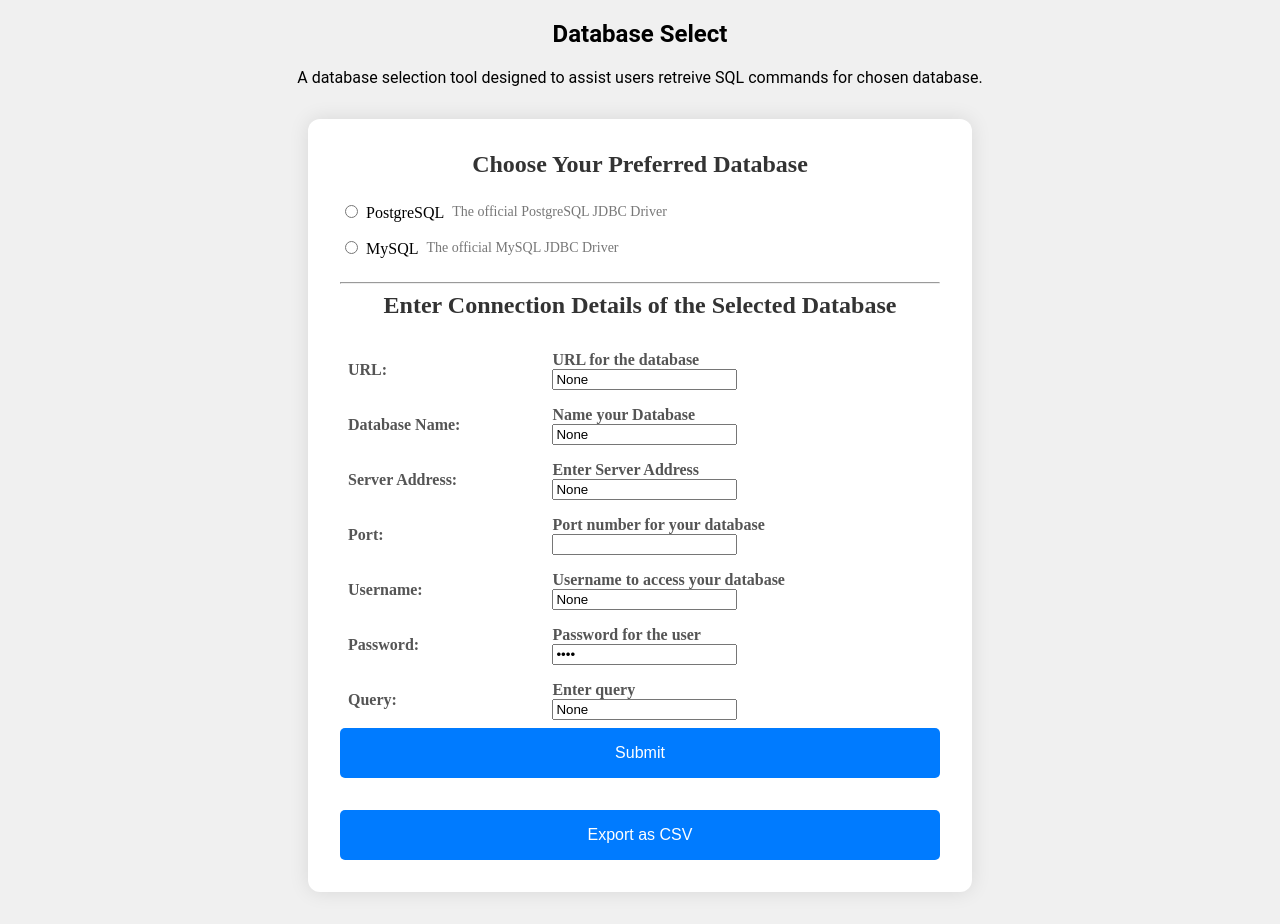
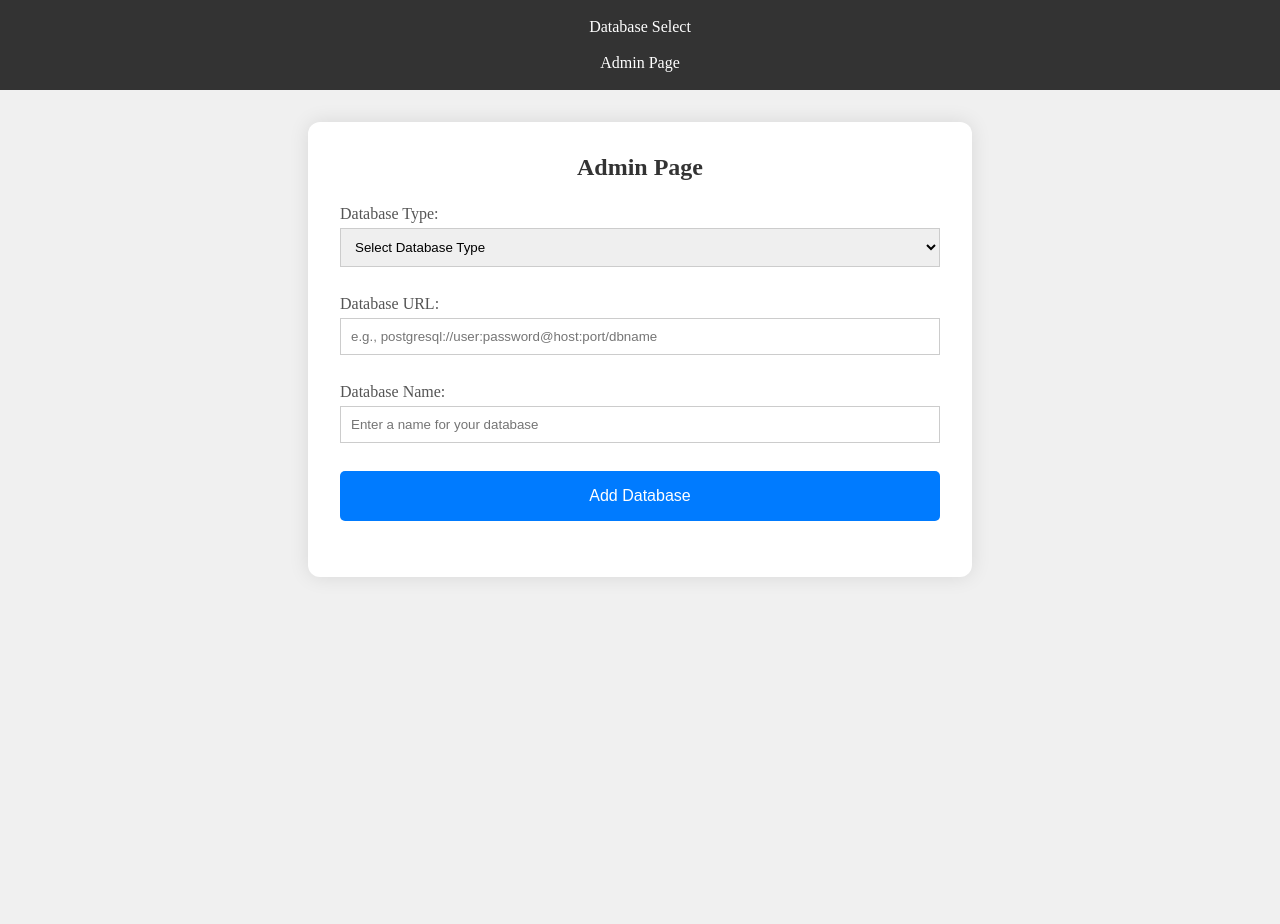
Before and after one commit to IshaanShettigar/Text2SQL-Query-Bot, a React (Create React App) app in the folder frontend/: page /admin in a window 1280 px wide. After the commit the page ends 800 px from the top, so only its background shows below. Built offline with nearby package versions, Linux system fonts and the light colour scheme.

Commit message:
Updated Database select page

```diff
--- a/frontend/src/App.js
+++ b/frontend/src/App.js
@@ -1,11 +1,48 @@
+import React from 'react';
+import { BrowserRouter as Router, Route, Routes, Link } from 'react-router-dom';
 import FormValue from './databaseSelect';
+import AdminPage from './adminpage'; // Adjust the import path if needed
+// import any other components you have
+
 function App() {
   return (
-    <div className="App">
-      <h2 style={{color:"black",textAlign:"center",fontFamily:"Roboto"}}>Database Select</h2>
-      <p style={{color:"black",textAlign:"center",fontFamily:"Roboto"}}>A database selection tool designed to assist users retreive SQL commands for chosen  database.</p>
+    <Router>
+      <div className="App">
+        <nav>
+          <ul>
+            <li><Link to="/">Database Select</Link></li>
+            <li><Link to="/admin">Admin Page</Link></li>
+            {/* Add more Links as needed */}
+          </ul>
+        </nav>
+
+        <Routes>
+          <Route path="/admin" element={<AdminPage />} />
+          <Route path="/" element={<Home />} />
+          {/* Add more Routes as needed */}
+        </Routes>
+      </div>
+    </Router>
+  );
+}
+
+function Home() {
+  return (
+    <div>
+      <h2 style={{ color: "black", textAlign: "center", fontFamily: "Roboto" }}>
+        Database Select
+      </h2>
+      <p
+        style={{
+          color: "black",
+          textAlign: "center",
+          fontFamily: "Roboto",
+        }}
+      >
+        A database selection tool designed to assist users retrieve SQL commands for chosen database.
+      </p>
       <div className="forms">
-        <FormValue/>
+        <FormValue />
       </div>
     </div>
   );
--- /dev/null
+++ b/frontend/src/databaseSelect.css
@@ -0,0 +1,126 @@
+body {
+    font-family: 'Arial, sans-serif';
+    background-color: #f0f0f0;
+  }
+
+  .form-container {
+    max-width: 600px;
+    margin: 2rem auto;
+    padding: 2rem;
+    box-shadow: 0 0 20px rgba(0, 0, 0, 0.1);
+    border-radius: 12px;
+    background-color: #ffffff;
+  }
+
+  .title {
+    margin-bottom: 1.5rem;
+    text-align: center;
+  }
+
+  .title h4 {
+    color: #333;
+    font-size: 24px;
+    margin: 0;
+  }
+
+  .radio-group {
+    display: flex;
+    flex-direction: column;
+    gap: 1rem;
+    margin-bottom: 1.5rem;
+  }
+
+  .radio {
+    display: flex;
+    align-items: center;
+    gap: 0.5rem;
+  }
+
+  .radio label {
+    margin: 0;
+  }
+
+  .radio p {
+    margin: 0;
+    color: #777;
+    font-size: 14px;
+  }
+
+  .radio input {
+    margin-right: 0.5rem;
+  }
+
+  .form-details {
+    margin-bottom: 1.5rem;
+  }
+
+  .form-details table {
+    width: 100%;
+    border-collapse: collapse;
+  }
+
+  .form-details table tr td {
+    padding: 0.5rem;
+  }
+
+  .form-details label {
+    color: #555;
+    font-weight: bold;
+  }
+
+  .error {
+    display: none;
+    color: #d9534f;
+    margin-bottom: 1rem;
+    text-align: center;
+  }
+
+  .error.show {
+    display: block;
+  }
+
+  .table-display {
+    margin-bottom: 2rem;
+  }
+
+  .table-display table {
+    width: 100%;
+    border-collapse: collapse;
+  }
+
+  .table-display table th, .table-display table td {
+    padding: 0.5rem;
+    border: 1px solid #ccc;
+  }
+
+  .btn {
+    display: block;
+    width: 100%;
+    background-color: #007bff;
+    color: #fff;
+    border: none;
+    padding: 1rem;
+    border-radius: 5px;
+    cursor: pointer;
+    font-size: 16px;
+    text-align: center;
+  }
+
+  .btn:hover {
+    background-color: #0056b3;
+  }
+
+  .input {
+    width: 100%;
+    padding: 10px;
+    margin: 5px 0 20px;
+    display: inline-block;
+    border: 1px solid #ccc;
+    box-sizing: border-box;
+}
+
+.label {
+  color: #555;
+  display: block;
+  margin-bottom: 0.5rem;
+}
--- a/frontend/src/databaseSelect.js
+++ b/frontend/src/databaseSelect.js
@@ -1,28 +1,43 @@
-import {React,Component} from "react";
-import './form.css';
+import React, { Component } from "react";
+import './databaseSelect.css';
 import Papa from 'papaparse';
 
-// Create a class-based component named FormValue
 class FormValue extends Component {
-  // Initialize the state in the constructor
   constructor() {
     super();
     this.state = {
       isError: false,
       apimessage: "",
       data: [],
+      databases: [],
+      selectedDatabase: null,
     };
 
-    // Bind the 'this' context to the handler function
-    this.onValueChange = this.onValueChange.bind(this);
     this.formSubmit = this.formSubmit.bind(this);
 }
-  // This method will be called when the user clicks on a radio button
-  onValueChange(event) {
+
+
+  componentDidMount() {
+    fetch('http://localhost:5000/getDB')
+      .then(response => response.json())
+      .then(data => {
+        console.log(data);
+        if (data.status === 'Success') {
+          this.setState({ databases: data.databases });
+        } else {
+          console.error('Error fetching databases:', data.message);
+        }
+      })
+      .catch(error => console.error('Error fetching databases:', error));
+  }
+
+  onDatabaseChange = (event) => {
+    const selectedDbName = event.target.value;
+    const selectedDb = this.state.databases.find(db => db.name === selectedDbName);
     this.setState({
-      selectedOption: event.target.value
+      selectedDatabase: selectedDb,
+
     });
-
   }
 
   exportDataAsCSV = () => {
@@ -43,63 +58,54 @@ class FormValue extends Component {
     }
   }
 
-
-  // This method will be called when the user clicks on the submit button
   formSubmit(event) {
-    // Prevent default form submission behavior
     event.preventDefault();
 
-    // Get the form data
+    if (!this.state.selectedDatabase) {
+      alert("Please select a database.");
+      return;
+    }
+
+
     const form = event.target;
     const formData = new FormData(form);
     const formJson = Object.fromEntries(formData.entries());
 
-    // Body for the API call
+    // Update data with selectedDatabase details
     const data = {
-      "database_url": formJson.database_url,
-      "query": formJson.query,
-      "database_type": formJson.database_type,
-      "server_address": formJson.server_address,
-      "database_name": formJson.database_name,
-      "username": formJson.username,
-      "password": formJson.password
+      ...formJson,
+      database_url: this.state.selectedDatabase.url,
+      database_name: this.state.selectedDatabase.name,
+      database_type: this.state.selectedDatabase.type,
     }
+    console.log('Sending Data:', data);
 
-    // API Call
-    fetch('http://localhost:5000/connect', {
+    fetch('http://localhost:5000/retrieve', {
       method: 'POST',
       headers: {
         'Content-Type': 'application/json'
       },
       body: JSON.stringify(data),
     })
-    // Get the response from the API call
       .then(response => response.json())
-    // Store the data returned by the API call
       .then(data => {
-      // Check if the API call was successful
-      if(data.status === "Success"){
-        this.setState({data: data.message})
+        if (data.status === "Success") {
+          this.setState({ data: data.message, isError: false, apimessage: data.message });
           alert("Database connected successfully");
-        console.log(data.message);
-        this.setState({isError: false});
-        this.setState({apimessage: data.message});
         }
-      else{
-        this.setState({isError: true});
-        this.setState({apimessage: data.message});
+        else {
+          this.setState({ isError: true, apimessage: data.message });
         }
-    }
-    // Catch and log any errors
-    ).catch(error => {
-      alert("Error select a database");
-      data.status = "Error";
+      })
+      .catch(error => {
+        alert("Error: Unable to connect to the database");
+        console.log(error);
+        this.setState({ isError: true, apimessage: "Unable to connect to the database" });
       })
   }
 
-  // Render the component on the screen
   render() {
-    const { isError, apimessage, data } = this.state;
+    const { isError, apimessage, data, databases } = this.state;
     return (
       <div className="form-container">
         <form onSubmit={this.formSubmit} id="body">
@@ -107,55 +113,19 @@ class FormValue extends Component {
             <h4>Choose Your Preferred Database</h4>
           </div>
           <div className="radio-group">
-            <div className="radio">
-              <label id="dbtype">
-                <input type="radio" value="postgres" name="database_type" />
-                PostgreSQL
-              </label>
-              <p>The official PostgreSQL JDBC Driver</p>
+            <select onChange={this.onDatabaseChange} className="input">
+              <option value="" disabled selected>Select a Database</option>
+              {databases.map(db => (
+                <option value={db.name} key={db.name}>{db.database_name} ({db.database_type})</option>
+              ))}
+            </select>
           </div>
-            <div className="radio">
-              <label id="dbtype">
-                <input type="radio" value="mysql" name="database_type" />
-                MySQL
-              </label>
-              <p>The official MySQL JDBC Driver</p>
-            </div>
-          </div>
-          <hr />
-          <div className="title">
-            <h4>Enter Connection Details of the Selected Database</h4>
-          </div>
+
           <div className="form-details">
             <table cellSpacing="0">
               <tbody>
                 <tr id="row">
-                  <td id="details"><label id="details">URL:</label></td>
-                  <td id="input"><label>URL for the database</label><br/><input className="ip" type="text" name="database_url" defaultValue="None"/></td>
-                </tr>
-                <tr id="row">
-                  <td id="details"><label id="details">Database Name:</label></td>
-                  <td id="input"><label>Name your Database</label><br/><input className="ip" type="text" name="database_name" defaultValue="None"/></td>
-                </tr>
-                <tr id="row">
-                  <td id="details"><label id="details">Server Address:</label></td>
-                  <td id="input"><label>Enter Server Address</label><br/><input className="ip" type="text" name="server_address" defaultValue="None"/></td>
-                </tr>
-                <tr id="row">
-                  <td id="details"><label id="details">Port:</label></td>
-                  <td id="input"><label>Port number for your database</label><br/><input type="text" name="port" className="port"/></td>
-                </tr>
-                <tr id="row">
-                  <td id="details"><label id="details">Username:</label></td>
-                  <td id="input"><label>Username to access your database</label><br/><input className="ip" type="text" name="username" defaultValue="None"/></td>
-                </tr>
-                <tr id="row">
-                  <td id="details"><label id="details">Password:</label></td>
-                  <td id="input"><label>Password for the user</label><br/><input className="ip" type="password" name="password" defaultValue="None"/></td>
-                </tr>
-                <tr id="row">
-                  <td id="details"><label id="details">Query:</label></td>
-                  <td id="input"><label>Enter query</label><br/><input className="ip" type="text" name="query" defaultValue="None"/></td>
+                  <td id="input"><label className="label">Enter query</label><input className="input" type="text" name="query" defaultValue="None"/></td>
                 </tr>
               </tbody>
             </table>
```
Lines whose indentation alone changed are shown as unchanged.
